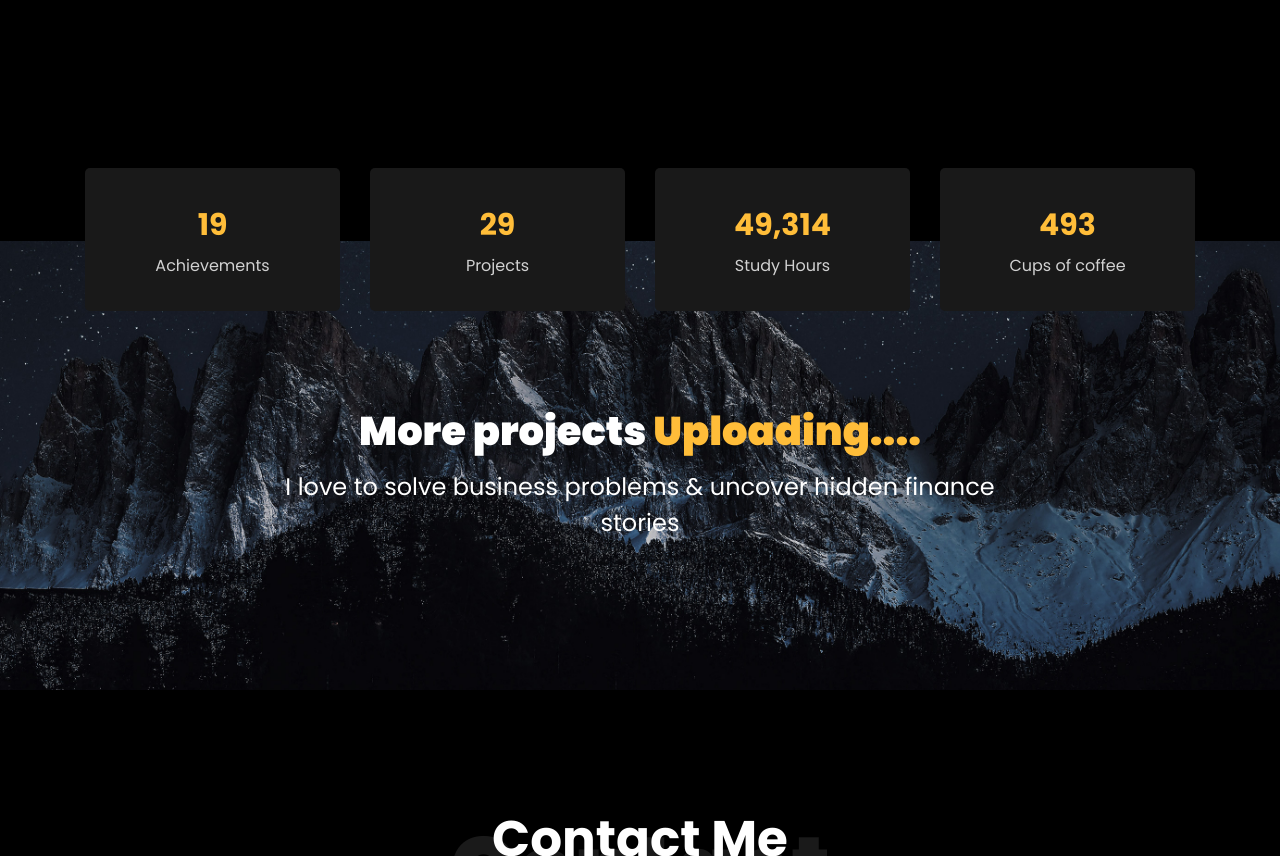
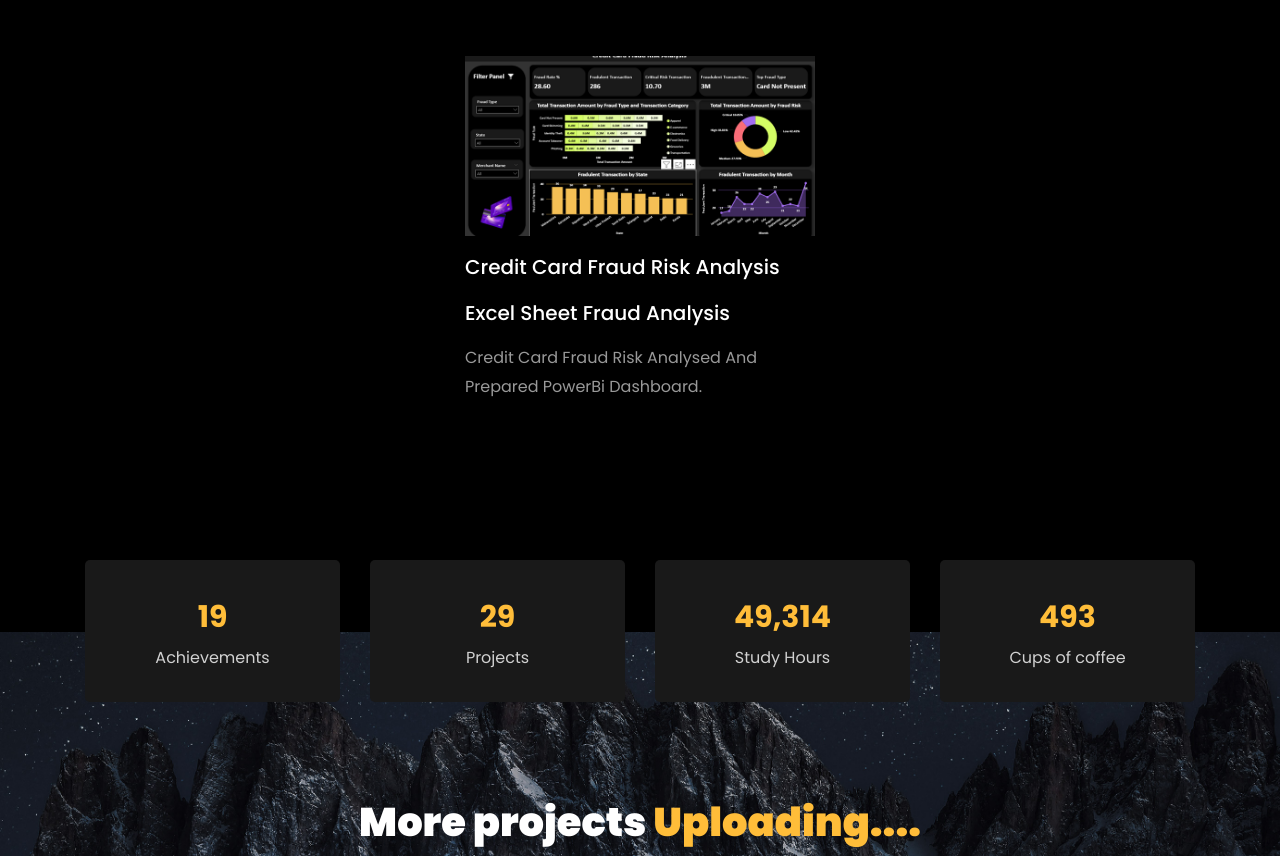
Before and after one commit to Depakkaushik/deepakkaushik.com, a plain HTML site: page index.html in a window 1280 px wide. Shown: the part 4691-5547 px from the top of the page. Drawn offline with Linux system fonts and the light colour scheme; files whose address does not match are found by name.

Commit message:
credit card edit

```diff
--- a/index.html
+++ b/index.html
@@ -460,20 +460,19 @@
           </div>
         </div>
 	<br>
-		<!-- added justify-content-center to center align the last two projects
+		<!-- added justify-content-center to center align the last two projects -->
 		<div class="row d-flex justify-content-center">
 			<div class="col-md-4 d-flex ftco-animate">
 				<div class="blog-entry justify-content-end">
-				<a href="https://github.com/rishabhnmishra/sales_forecasting/tree/main" class="block-20 zoom-effect" style="background-image: url('images/proj_4.jpg');">
-				</a>
+				<a href="https://drive.google.com/file/d/1KWnlNoujLyOBnQdTeC3e5Cs_bDY14eAg/view?usp=sharing" class="block-20 zoom-effect" style="background-image:url(images/Creditcard.png);"></a>
 				<div class="text mt-3 float-right d-block">
-
-				  <h3 class="heading"><a href="https://github.com/rishabhnmishra/sales_forecasting/tree/main">Sales Forecast- Time Series Forecasting</a></h3>
-				  <p>Used multiple machine learning models to forecast sales (retail store) and performed time series analysis.</p>
+				  <h3 class="heading"><a href="https://drive.google.com/file/d/1KWnlNoujLyOBnQdTeC3e5Cs_bDY14eAg/view?usp=sharing">Credit Card Fraud Risk Analysis</a></h3>
+				  <h3 class="heading"><a href="https://docs.google.com/spreadsheets/d/1j3twEuzJyR3cGc6EeOozRTYm_TDP__RY/edit?usp=sharing&ouid=106615115688341387918&rtpof=true&sd=true">Excel Sheet Fraud Analysis</a></h3>
+				  <p>Credit Card Fraud Risk Analysed And Prepared PowerBi Dashboard.</p>
 				</div>
 			  </div>
 			</div>
-			<div class="col-md-4 d-flex ftco-animate">
+			<!-- <div class="col-md-4 d-flex ftco-animate">
 				<div class="blog-entry justify-content-end">
 				<a href="https://github.com/rishabhnmishra/customer_segmentation/blob/main/Customer_Segmentation-final.ipynb" class="block-20 zoom-effect" style="background-image: url('images/proj_5.jpg');">
 				</a>
```
Also changed, not shown: images/Creditcard.png (added).
